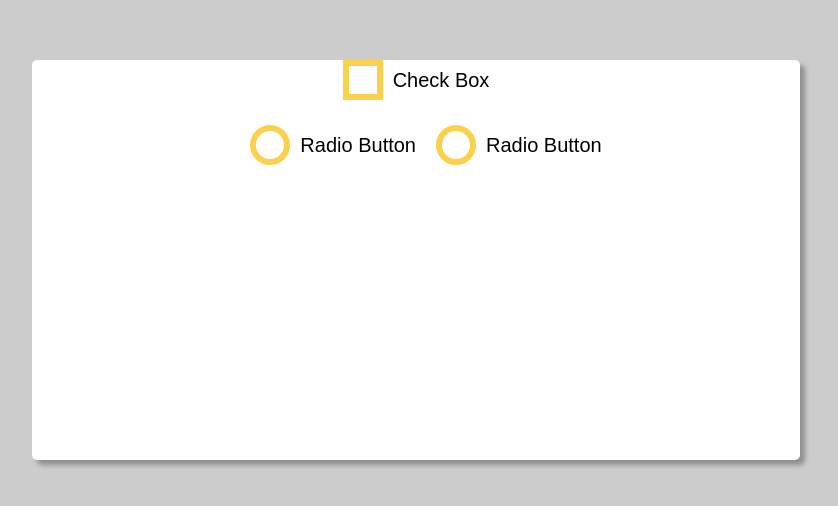
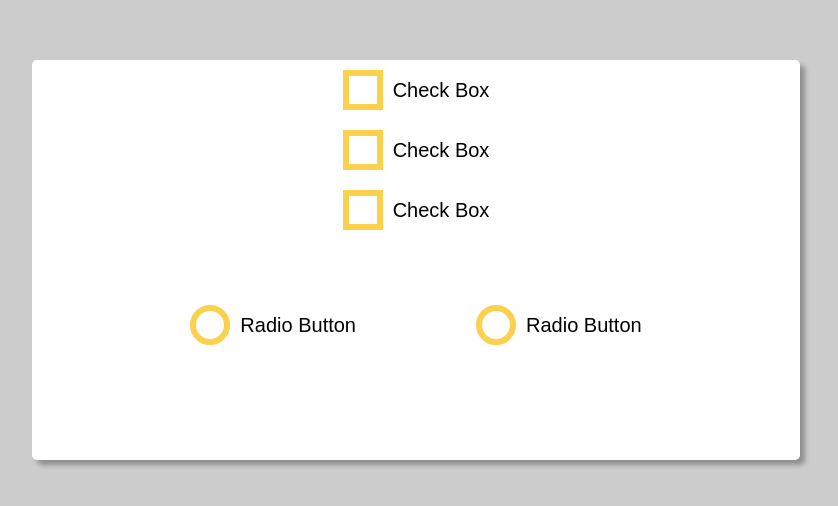
Before and after one commit to YellowMinionPlannet/Notes, a website: page SelfProject/FrontEnd/index.html in a window 1280 px wide. Shown: the part 140-646 px from the top of the page, without its empty margins (224-1062 px from the left). Drawn offline with Linux system fonts and the light colour scheme.

Commit message:
Adjust layout

```diff
--- a/SelfProject/FrontEnd/index.html
+++ b/SelfProject/FrontEnd/index.html
@@ -12,8 +12,30 @@
         <form action="#" class="form">
             <div class="form-group">
                 <div class="checkbox__container">
-                    <input type="checkbox" class="checkbox__input" id="checkbox">
-                    <label for="checkbox" class="checkbox__label">
+                    <input type="checkbox" class="checkbox__input" id="checkbox__A">
+                    <label for="checkbox__A" class="checkbox__label">
+                        <div class="checkbox__span__container">
+                            <span class="checkbox__span"></span>
+                        </div>
+                        <div class="checkbox__text">
+                            Check Box
+                        </div>
+                    </label>
+                </div>
+                <div class="checkbox__container">
+                    <input type="checkbox" class="checkbox__input" id="checkbox__B">
+                    <label for="checkbox__B" class="checkbox__label">
+                        <div class="checkbox__span__container">
+                            <span class="checkbox__span"></span>
+                        </div>
+                        <div class="checkbox__text">
+                            Check Box
+                        </div>
+                    </label>
+                </div>
+                <div class="checkbox__container">
+                    <input type="checkbox" class="checkbox__input" id="checkbox__">
+                    <label for="checkbox__" class="checkbox__label">
                         <div class="checkbox__span__container">
                             <span class="checkbox__span"></span>
                         </div>
@@ -25,7 +47,7 @@
             </div>
             <div class="bar__container">
             </div>
-            <div class="form-group">
+            <div class="form-group__radio">
                 <div class="radio__container">
                     <input type="radio" name="radio" id="radio__A" class="radio__input">
                     <label for="radio__A" class="radio__label">
--- a/SelfProject/FrontEnd/sass/components/_checkbox.scss
+++ b/SelfProject/FrontEnd/sass/components/_checkbox.scss
@@ -1,4 +1,7 @@
 .checkbox{
+    &__container{
+        margin: .5em 3em;
+    }
 
     &__label{
         position: relative;
--- a/SelfProject/FrontEnd/sass/components/_radiobutton.scss
+++ b/SelfProject/FrontEnd/sass/components/_radiobutton.scss
@@ -1,4 +1,7 @@
 .radio{
+    &__container{
+        margin: 2em 3em;
+    }
     &__span__container{
         width: 2em;
         height: 2em;
--- a/SelfProject/FrontEnd/sass/layout/_main.scss
+++ b/SelfProject/FrontEnd/sass/layout/_main.scss
@@ -1,5 +1,5 @@
 main.container{
-    height: 40rem;
+    min-height: 40rem;
     width: 60%;
     background-color: var(--color-white);
     border-radius: .5rem;
@@ -13,9 +13,11 @@ main.container{
 .form-group{
     font-size: 2rem;
     display: flex;
-    justify-content: center;
+    flex-direction: column;
+    align-items: center;
+    &__radio{
+        font-size: 2rem;
+        display: flex;
+        justify-content: center;
+    }
 }
-
-.radio__container{
-    margin-left: 1em;
-}
```
Also changed, not shown: SelfProject/FrontEnd/css/style.comp.css, SelfProject/FrontEnd/css/style.css, SelfProject/FrontEnd/css/style.prefix.css.
